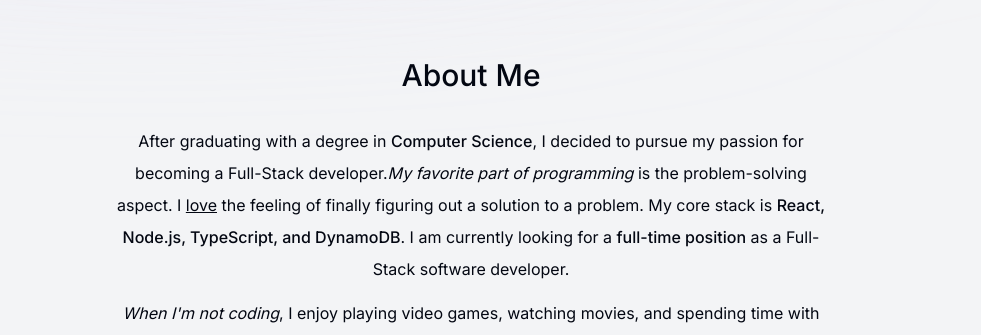
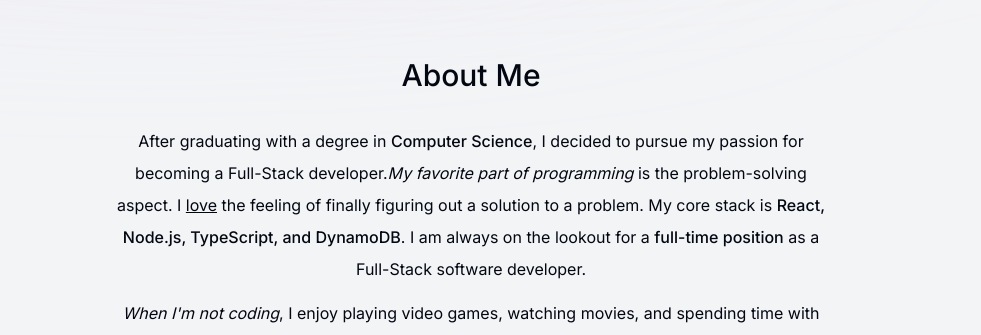
Before and after one commit to Patrik-Star/portfolio-website-2, a Next.js app: page / in a window 1280 px wide. Shown: the part 768-1103 px from the top of the page, without its empty margins (169-1150 px from the left). Built offline with nearby package versions, Linux system fonts and the light colour scheme; no server answers.

Commit message:
minor fixes and analytics

```diff
--- a/app/layout.tsx
+++ b/app/layout.tsx
@@ -6,6 +6,7 @@
 import Footer from '@/components/footer';
 import ThemeSwitch from '@/components/theme-switch';
 import ThemeContextProvider from '@/context/theme-context';
+import { Analytics } from '@vercel/analytics/react';
 
 const inter = Inter({ subsets: ['latin'] })
 
@@ -31,6 +32,7 @@
             <div className="">
               <Header />
               {children}
+              <Analytics />
 
             </div>
             <ThemeSwitch />
--- a/components/about.tsx
+++ b/components/about.tsx
@@ -31,7 +31,7 @@
         <span className="font-medium">
           React, Node.js, TypeScript, and DynamoDB
         </span>
-        . I am currently looking for a{" "}
+        . I am always on the lookout for a{" "}
         <span className="font-medium">full-time position</span> as a Full-Stack software
         developer.
       </p>
--- a/components/contact.tsx
+++ b/components/contact.tsx
@@ -16,7 +16,7 @@
     const [formValue, setFormValue] = useState("");
 
     const [isButtonDisabled, setIsButtonDisabled] = useState(false);
-    const cooldownPeriod = 120000; // Adjust the cooldown period in milliseconds
+    const cooldownPeriod = 300000; // Adjust the cooldown period in milliseconds - 5 min
     const textAreaWordLimit = 500; // word limit for message text area for contact form
     const textAreaMinimumLength = 5;
 
@@ -48,7 +48,7 @@
         <motion.section
             id="contact"
             ref={ref}
-            className='mb-20 sm:mb-28 w-[min(100%,38rem)] text-center'
+            className='mb-20 sm:mb-28 mt-14 w-[min(100%,38rem)] text-center'
             initial={{
                 opacity: 0
             }}
--- a/package.json
+++ b/package.json
@@ -14,6 +14,7 @@
     "@types/node": "20.10.4",
     "@types/react": "18.2.45",
     "@types/react-dom": "18.2.17",
+    "@vercel/analytics": "^1.1.1",
     "autoprefixer": "10.4.16",
     "clsx": "^2.0.0",
     "eslint": "8.55.0",
```
Also changed, not shown: 1 other file (tests, documents, lock files or other folders).
